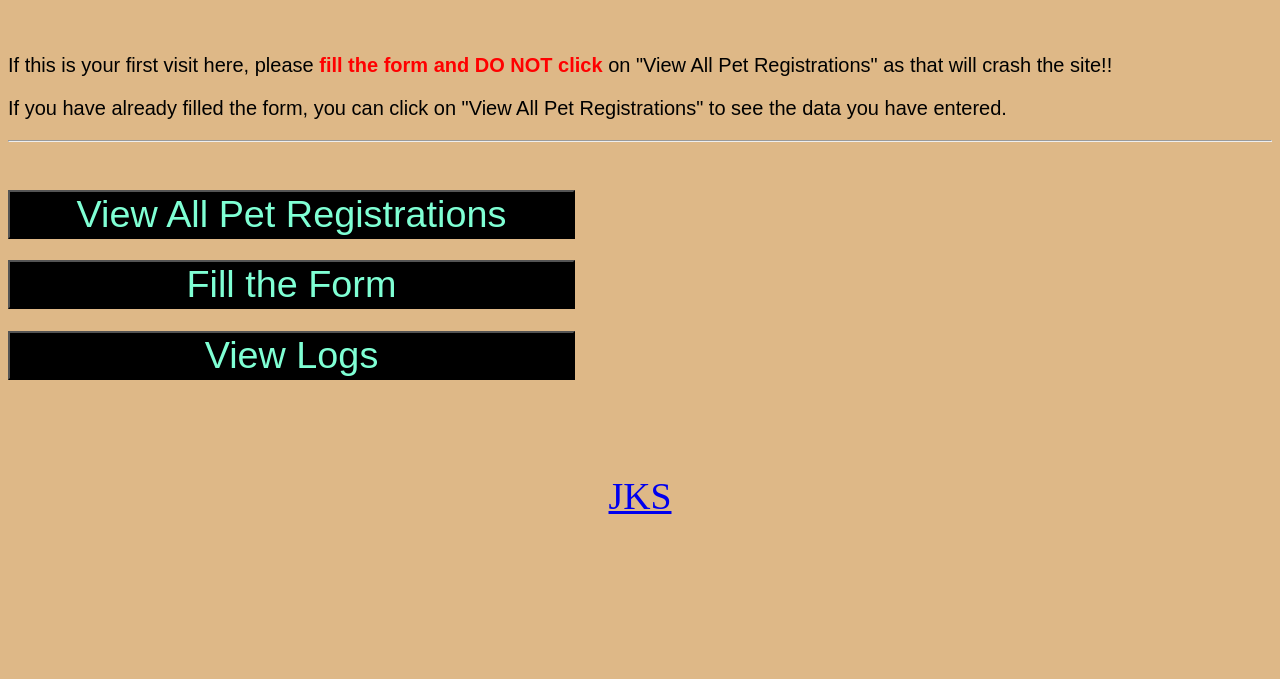
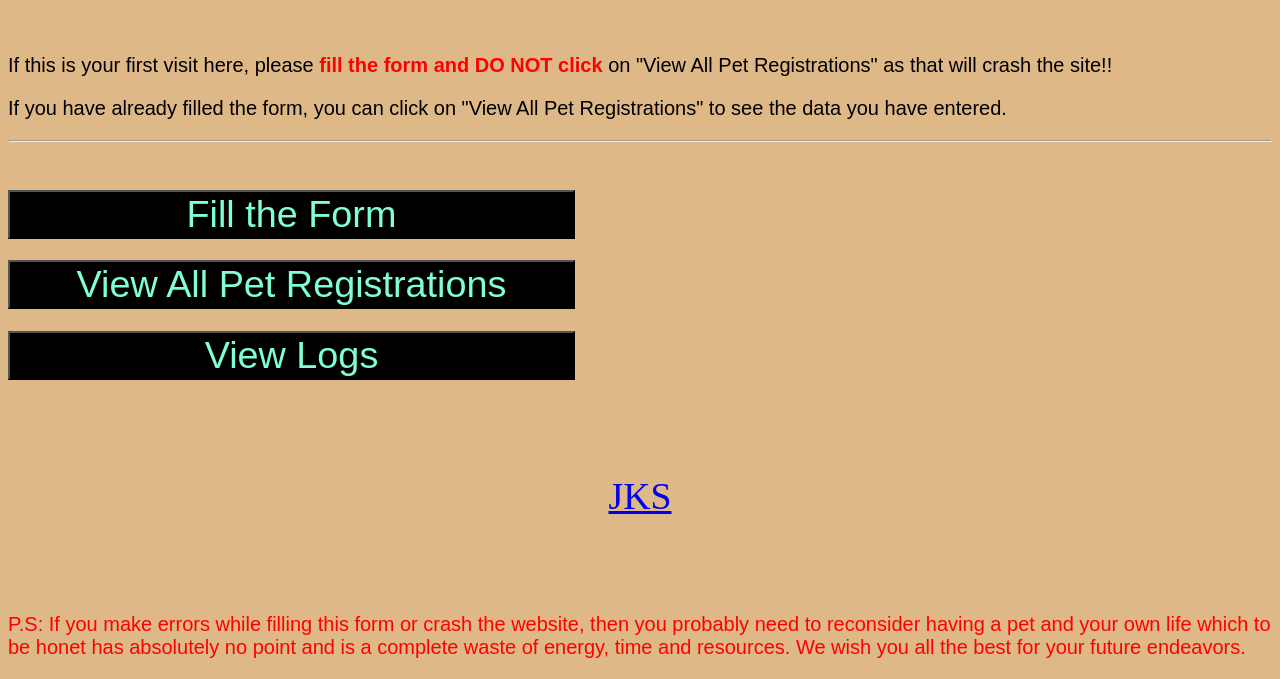
Before and after one commit to Jks08/Learning_BajajTraining, a Flask app: page / in a window 1280 px wide. Shown: the part 156-835 px from the top of the page. Before the commit the page ends 670 px from the top, so only its background shows below. Run offline with Flask 2, Linux system fonts and the light colour scheme; parts of the project's set-up code (start-up, migrations or seed data) failed here and were passed over.

Commit message:
Few changes.

```diff
--- a/Python/PetApp/logger.py
+++ b/Python/PetApp/logger.py
@@ -29,7 +29,7 @@ logger.addHandler(file_handler)
 # Log a message to the log file
 logger.info("Logger file created")
 
-# Converrt the log file to a text file in order to view it in the browser.
+logger.exception("Exception occurred")
 
 def log_info():
     f = open(log_file, "r")
--- a/Python/PetApp/templates/homepage.html
+++ b/Python/PetApp/templates/homepage.html
@@ -12,14 +12,14 @@
     <p style="font-size: 20px; font-family: sans-serif;"> If you have already filled the form, you can click on "View All Pet Registrations" to see the data you have entered. </p>
     <hr>
     <br>
+    <form action="/index" method="POST">
+        <h1>
+            <input style="width: 15cm; font-size: 1cm; font-family: sans-serif; color: aquamarine; background-color: black;"  type="submit" value="Fill the Form" name="form">
+        </h1>
+    </form>
     <form action="/view" method="POST">
         <h1>
             <input style="width: 15cm; font-size: 1cm; font-family: sans-serif; color: aquamarine; background-color: black;" type="submit" value="View All Pet Registrations" name="vAPR">
-        </h1>
-    </form>
-    <form action="/index" method="POST">
-        <h1>
-            <input style="width: 15cm; font-size: 1cm; font-family: sans-serif; color: aquamarine; background-color: black;"  type="submit" value="Fill the Form" name="form">
         </h1>
     </form>
 
@@ -29,6 +29,8 @@
         </h1>
     </form>
 
-    <p style="text-align: center; font-size: medium; font-family: 'Times New Roman'; color: blue; padding: 1.5cm; font-size: 1cm;"> <a href="http://github.com/Jks08"> JKS </p>
+    <p style="text-align: center; font-size: medium; font-family: 'Times New Roman'; color: blue; padding: 1.5cm; font-size: 1cm;"> <a href="http://github.com/Jks08"> JKS </a></p>
+
+    <p style="font-size: 20px; font-family: sans-serif; color: red;"> P.S: If you make errors while filling this form or crash the website, then you probably need to reconsider having a pet and your own life which to be honet has absolutely no point and is a complete waste of energy, time and resources. We wish you all the best for your future endeavors. </p>
 </body>
 </html>
```
Also changed, not shown: 3 other files.
